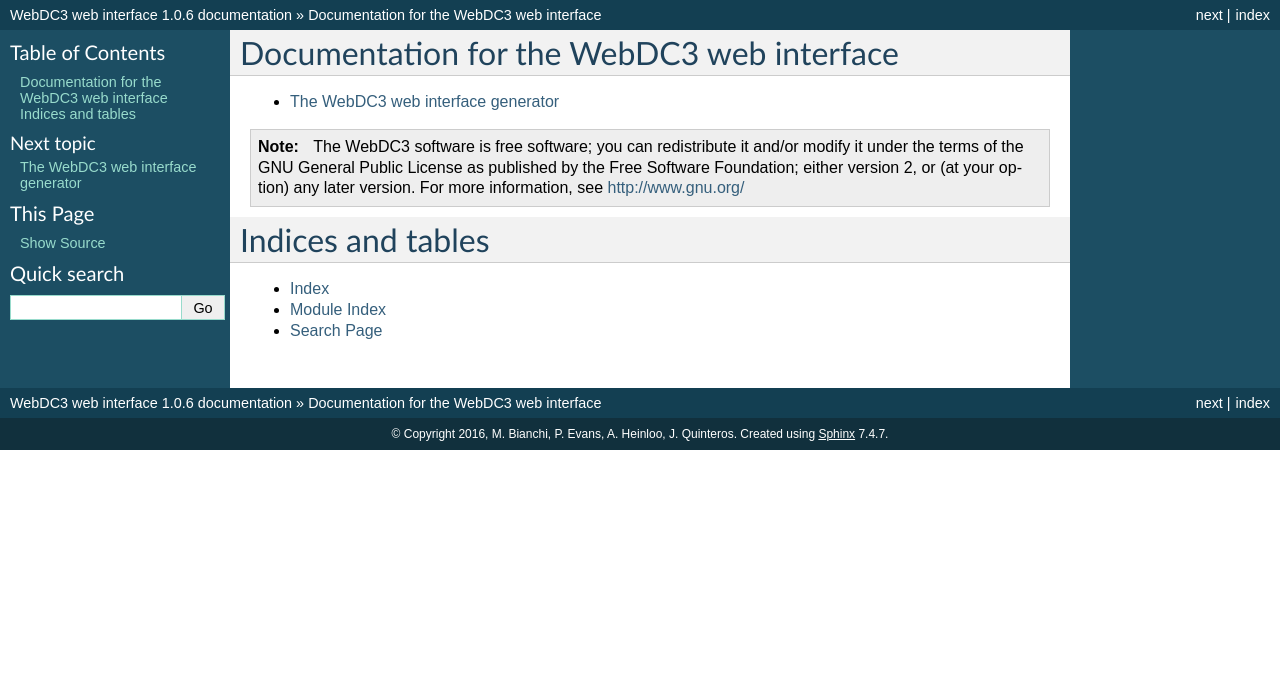
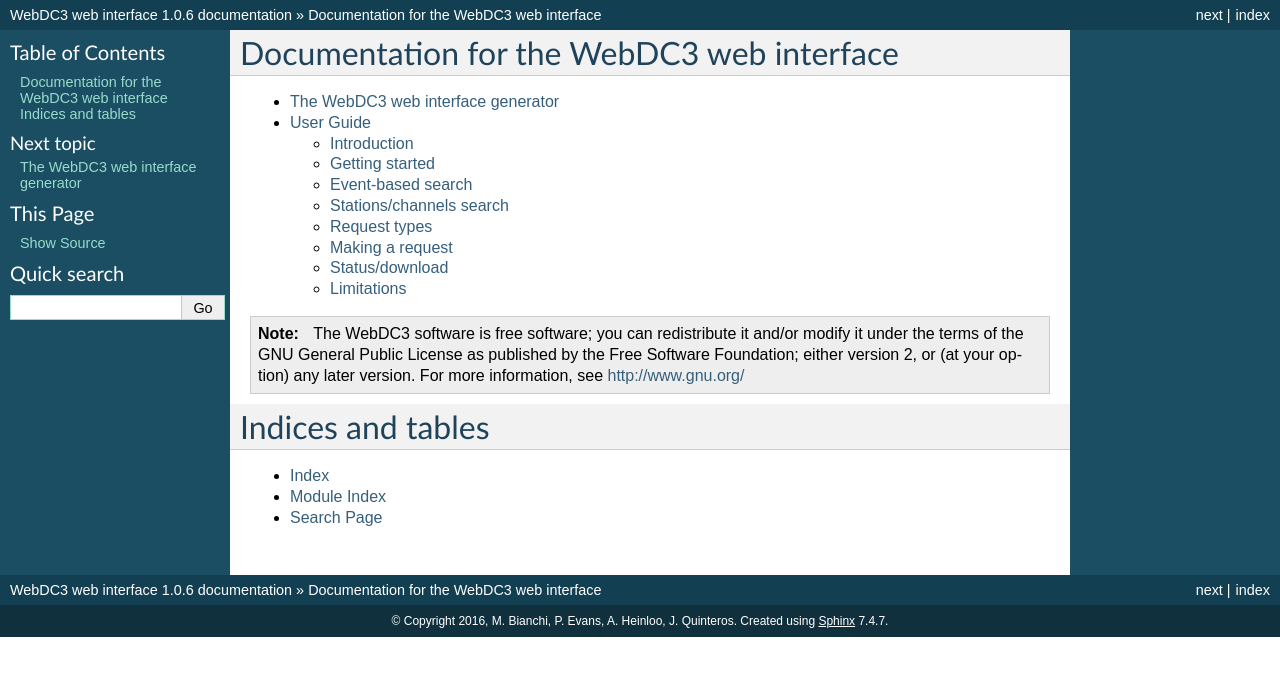
Before and after one commit to EIDA/webdc3, a Sphinx documentation site: the page built from doc/index.rst, in a window 1280 px wide. Shown: the top 676 px of the page. Built offline with Sphinx 7.4.7, drawn with Linux system fonts in a browser that asks for light colours; some of the changed lines change nothing that is shown.

Commit message:
Include the user guide and relocate an image in the _static directory.

```diff
--- a/doc/index.rst
+++ b/doc/index.rst
@@ -10,6 +10,7 @@
    :maxdepth: 2
 
    introduction
+   userguide
 
 .. note::
 
--- /dev/null
+++ b/doc/userguide.rst
@@ -0,0 +1,310 @@
+.. _user-guide:
+
+************
+User Guide
+************
+
+Introduction
+============
+
+The WebDC3 web interface is primarily a tool for obtaining seismic waveforms. As the name suggests, it offers an easy interactive point-and-click interface which is convenient for when you are exploring the available data, or for smaller requests. But it can be used in a few interesting additional ways too.
+
+There are a couple of ways to use WebDC3:
+
+ 1. Event based - for exploring a catalog of seismic events (earthquakes), or for when you are looking for waveforms recorded near the time of one or more specific events. You can select events by multiple criteria, then pick from channels available at those times.
+
+ #. Station-based - to explore inventory to see what stations/streams are available and their parameters.
+
+ #. Time-span based - e.g. for obtaining station metadata over fixed periods of interest.
+
+ 4. To examine the status of your requests.
+
+There is some on-line help available as pop-ups in the [?] box at the top right of each box in the web interface.
+Clicking on this takes you to the appropriate part of the help page.
+Also you can click on the link in the top right corner to see the whole help page.
+
+  .. note::
+    The web interface is highly configurable. Your site operator may
+    customize its appearance in many different ways.
+    The instructions here are written with the GFZ interface in mind,
+    but the basic work flow described below should be applicable to most
+    sites' implementations.
+
+Using the web interface requires a relatively modern web browser, due to its use of JavaScript.
+We have used it successfully on:
+
+  * Firefox 16 on openSUSE 11, Firefox 7 on Ubuntu 11.04
+
+  * Chromium version 27 on openSUSE 11
+
+  * Internet Explorer 10 and 11 on Windows 7
+
+  * Opera 18 on Windows 7
+
+  * Opera 12.16 on Ubuntu 11.04
+
+  * Safari/8536 on iPhone OS 6.1.x
+
+Some problems:
+
+  * Opera 11.52 on openSUSE 11 - adding stations fails.
+
+It will not work on:
+
+  * Internet Explorer 8 or earlier.
+
+
+
+Getting started
+===============
+
+Visit http://eida.gfz-potsdam.de/webdc3 or your local webinterface site. The screen should look something like this:
+
+.. image:: _static/generic-overview.png
+
+There are different areas visible. Most prominent is the world map which will show stations and events as they are selected. On the left are different "control" boxes to pick stations and events, and submit your data request when you are ready. Below the map is status information and a summary of the stations and events you have selected.
+
+Event-based search
+==================
+First pick a catalog from the pull-down menu in the "Select stations" area. By
+default the time period is 7 days
+Move the start date back a few days.
+Pick the 'GFZ' catalog, and you will see some selectors to constrain your choice of events below the time period area. You can use this to restrict your selection to a particular magnitude range e.g. greater than 5.0. There are selectors for:
+
+ * magnitude
+ * depth
+ * region - rectangular (today) and circular (planned)
+
+in addition to period of interest.
+When you are happy, press 'Submit" in the "Select stations".
+Now in the "Display event/station" area you should see a list of events.
+They are also shown as circular features on the map area.
+These can be sorted by different criteria (triangle symbols on the top of the table), and selected/deselected as you wish.
+
+
+Uploading a catalog of events
+~~~~~~~~~~~~~~~~~~~~~~~~~~~~~
+In addition to the public catalogs you can supply your own list of events.
+In the "Events Controls" box:
+
+ 1. Choose "User Supplied".
+
+ #. Click "Upload Catalog". The "Catalog Input Dialog" box appears.
+
+ #. Specify what columns your data is in.
+    You need only provide location (latitude, longitude, depth)
+    and event time.
+
+ #. Paste your catalog data into the text area provided.
+    It can be much longer than fits in the box.
+
+    .. note::
+     The parser attempts to determine what separator and quoting conventions
+     were used for your input, and accommodate them, but this is not always
+     effective.
+     If there were problems, they should be reported on the console
+     (click the "View console" tab at the top of the page).
+     If possible, use comma (',') as a separator, and quote any text
+     strings, **including the date-time string**.
+
+    .. note::
+     The parser attempts to be lenient in interpreting your data. But
+     date-times should be like::
+
+        YYYY-mm-ddTHH:MM:SS
+
+     or you *will* run into problems.
+     Also to avoid confusing the sniffer, make sure your data is
+     consistently formatted from one row to the next.
+     The parser also accepts a header row.
+     If one or more rows in your CSV data are unacceptable, they will
+     be ignored, silently.
+     In this case you will see zero events in the Event and Station List box.
+
+ #. Click "Send" in the "Catalog Input Dialog" box. There is an acknowledgment
+    pop-up. *Maybe: click "Search" in the "Events Controls" box to load your
+    submission.* If parsing was successful, you will see your events on the
+    map and in the "Event and Station List".
+
+
+Stations/channels search
+========================
+In the "Explore stations" tab you are able to explore and select the available
+stations and channels. There are different possibilities to filter the stations
+and channels. To follow them in top-bottom order (as they appear on the web
+page) is recommended, but it is not mandatory.
+
+Start by choosing a time range in years with the double slider at the top. The
+default values are 1980 [#1]_ and the current year, which covers the whole range
+of operation. When you change the time selection, the drop-down lists are
+updated to show the available information only for this time range.
+
+You can then refine by specifying the network type, and/or a particular
+network.
+
+When you want to select the stations there are three different ways to do it.
+
+ 1. by **station code**: You can use the drop-down list to select one particular
+    station or all of them.
+
+ 2. by **geographic region**: You can enter the minimum and maximum latitude and longitude to
+    define a rectangular area. In this case, all the stations located inside
+    this area, *and that also meet the other selection criteria*, will be
+    selected. The rectangular area can also be selected in the map, by
+    pressing the left "Shift" and dragging the mouse over the map.
+
+ 3. by **events**: If you have already selected at least one event (it should be
+    visible on the list under the map) you can select stations located within
+    a certain distance (in degrees) and azimuth of an event.
+
+To further select/filter the desired streams you have two options:
+
+ 1. by **code**: Just click on the list of streams you would like to request.
+    You can also used the "Shift" and "Ctrl" keys to make multiple selections.
+
+ 2. by **sampling rate**: With the slider control, select the preferred sample rate that
+    you want to get from the station. The web interface will
+    return the channels which are closest to the preferred sampling rate. This
+    means that *at least* one channel will be retrieved per station.
+
+Once the filter criteria are entered, you can click on "Search" and the resulting list of stations/channels will appear in the list below the map.
+
+After you have made one selection, you may append additional stations (use the
+"Append" button, where the "Search" button was before you made a selection).
+Or you may replace your selection using the "Delete Stations" button on the
+"Event and Station List".
+
+``[BUG, October 2013: Appending extra streams to an existing set of stations
+doesn't work e.g. FR HH streams are already selected, and now you'd like to
+add LH streams.
+The workaround is to select both sets of streams using the streams "by Code"
+selector on the Station Controls.]``
+
+
+Further filtering
+~~~~~~~~~~~~~~~~~
+
+If you take a look at the top of the "Stations list" you will see a small
+"Filter" button on the right part. When you click on it, you are presented a
+summary of the available Location, Sampling, Instrument and Orientation Code.
+By default, everything is checked and you can use these check boxes to further
+filter the channels you want in your request. For instance, if in "Orientation
+Code" you left just "Z" checked you will include only the channel associated
+with the vertical component.
+
+ .. note::
+  Remember that you need to click again on "Filter" for your changes to take place.
+
+You can also use the check boxes at the left of every line (station) to select
+all the stations that you want and click on "Freeze" to remove all the
+unchecked stations from the list.
+
+When you finished selecting all the information related to events and stations
+you can go to the "Make Request" control using the "Submit Request" tab.
+
+Request types
+=============
+
+There are two different types of information that you can get from this system:
+
+- waveform data: there are two formats in which you can download, mini-SEED
+  and full SEED.
+- inventory metadata: there are also two formats in which you can download the
+  information, dataless SEED and ArcLink Inventory XML.
+
+In order to be able to create *any* type of request you need to have at least
+one channel selected.
+
+
+Making a request
+==================
+
+On the "Submit Request" tab, you must first select the request type. You may
+enable `bzip2 <http://bzip.org/>`_ compression. Compression is recommended for
+text-based formats like dataless SEED and XML.
+In the case of dataless and full
+SEED, you can elect to use a response dictionary; this makes SEED metadata
+of some networks substantially smaller, but may cause compatibility
+problems.
+
+Next you can select an absolute or relative (to P and S waves) time window.
+If you haven't selected any events, then the absolute mode is the only
+choice, otherwise you almost certainly want to use the relative mode.
+
+Finally click "Review" or "Submit". "Review" opens an additional
+pop-up window, where further adjustments to the final request can be made.
+Clicking "Submit" skips this review step.
+
+At this point, it is checked whether the request size is within configured
+limits. If the check is passed, multiple Arclink requests are created and
+routed to different data centers. WebDC refers to this set of Arclink
+requests corresponding to a single submit action as a "request group".
+
+
+Status/download
+===============
+
+On the "Download data" tab, in the "Recent Requests" box, you should now see a
+line corresponding to the request group created during the previous step.
+Once routing is complete, you can click on the line to open a pop-up showing
+the status of the request group.
+
+Sometimes copies of data are stored in multiple data centers; in this case
+there are multiple routes to the data. If the first route returns no data,
+it is possible to reroute the request to the next data center.
+
+The following buttons are attached to each request group:
+
+ * Reroute: tries to send all lines with NODATA and RETRY status to
+   alternative data centers if possible.
+   If there are no (more) alternative routes, you'll see
+   "No more routes found" on the console.
+
+ * Retry: same as Reroute, except that lines with RETRY status are sent to
+   the same data center again.
+
+ * Resend: send the same request group again. This might be helpful if
+   there are transient errors. Note that the re-sent request does not
+   include lines which could not be routed originally because no routes
+   were found (those lines are not part of the request group).
+
+ * Delete: deletes the request group in all data centers involved.
+
+ * Refresh: contacts the server(s) to update the processing status
+   of the request group. If you click here during a big request,
+   you will likely see the number of "PROCESSING" lines increase and the
+   number of "UNSET" lines decrease.
+
+
+In the "Manage Requests" box, you can display the status of all requests
+associated with your user ID (currently, e-mail address) in all EIDA data centers.
+Here you also have the option of downloading
+all data volumes with a single click if you have
+jDownloader running.
+
+   .. note::
+    You can get jDownloader from <http://jdownloader.org/>.
+    We recommend that you
+    avoid the Windows exe installer and to use the MULTIOS zip instead.
+    You can execute the jar file directly using "java -jar -Xmx512m
+    JDownloader.jar".
+
+
+Limitations
+===========
+
+Using WebDC3 you can generate requests which involve many time windows for many streams/channels. These large requests may be rejected by the underlying Arclink server.
+In this case you will see an alert box.
+
+At GFZ, the current limits are
+
+ * 500 events
+ * 10000 total request lines (traces)
+
+The web interface can break large events up into chunks, but it is still possible for very large requests to exceed limits.
+
+
+.. rubric:: Footnotes
+
+.. [#1] Remember, the web interface sits on top of Arclink, and Arclink
+        inventory generally begins on 1 January 1980.
```
Also changed, not shown: doc/_static/generic-overview.png (added).
